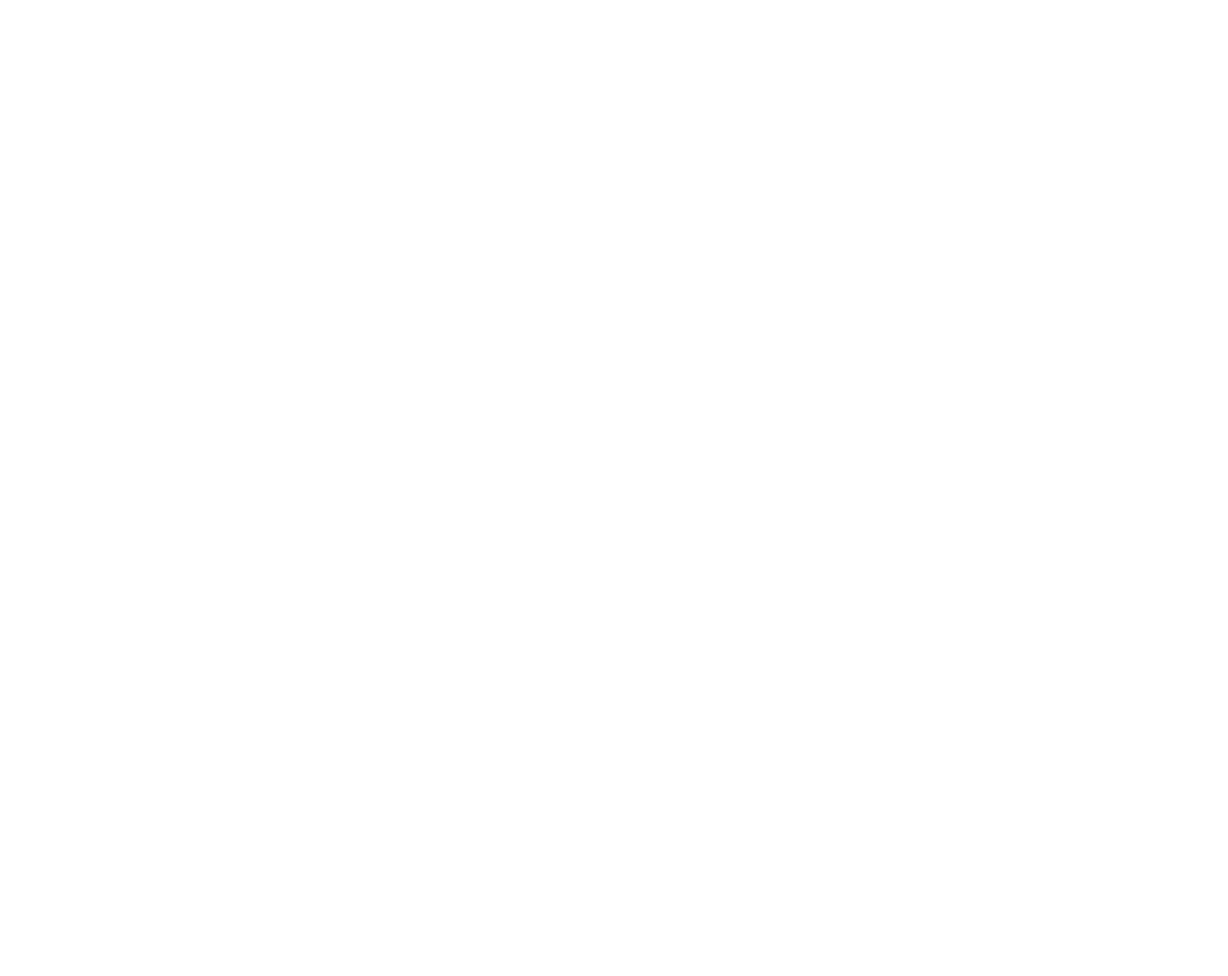
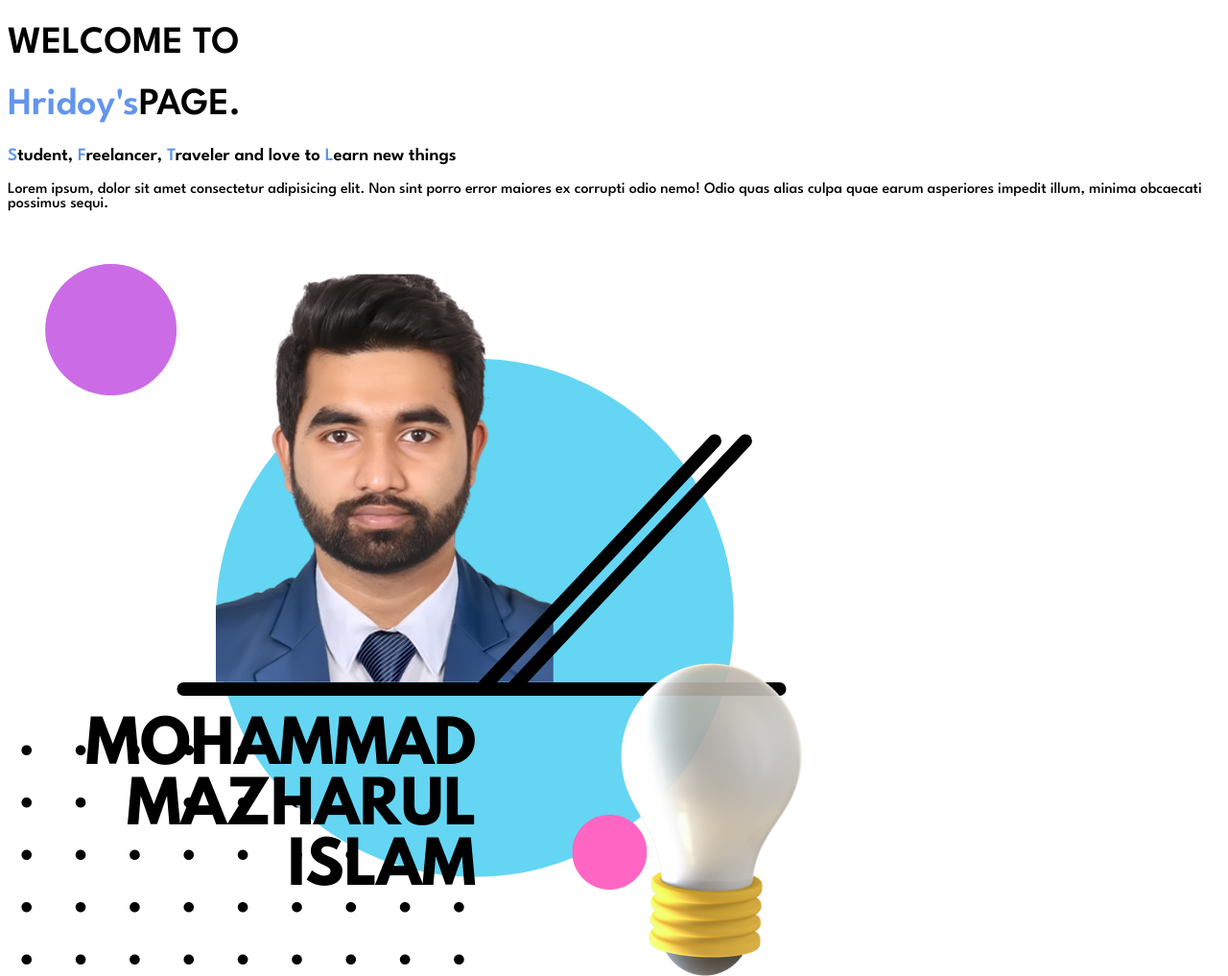
Before and after one commit to MohammadMazharulislam/project_1, a plain HTML site: page index.html in a window 1280 px wide. Shown: the top 1017 px of the page at 96% size. Before the commit the page ends 800 px from the top, so only its background shows below. Drawn offline with Linux system fonts and the light colour scheme.

Commit message:
picture add

```diff
--- a/index.html
+++ b/index.html
@@ -6,11 +6,16 @@
     <meta name="viewport" content="width=device-width, initial-scale=1.0">
     <link rel="shortcut icon" href="Picture/hridoy.png" type="image/x-icon">
     <link rel="preconnect" href="https://fonts.googleapis.com">
-<link rel="preconnect" href="https://fonts.gstatic.com" crossorigin>
-<link href="https://fonts.googleapis.com/css2?family=League+Spartan:wght@500;600&display=swap" rel="stylesheet">
+    <link rel="preconnect" href="https://fonts.gstatic.com" crossorigin>
+    <link href="https://fonts.googleapis.com/css2?family=League+Spartan:wght@500;600&display=swap" rel="stylesheet">
+     <link rel="stylesheet" href="style.css">
     <title>project_1</title>
 </head>
 <body>
-
+    <h1>WELCOME TO</h1>
+    <h1><span class="name-color">Hridoy's</span>PAGE.</h1>
+    <h3><span class="name-color">S</span>tudent, <span class="name-color">F</span>reelancer, <span class="name-color">T</span>raveler and love to <span class="name-color">L</span>earn new things</h3>
+    <p>Lorem ipsum, dolor sit amet consectetur adipisicing elit. Non sint porro error maiores ex corrupti odio nemo! Odio quas alias culpa quae earum asperiores impedit illum, minima obcaecati possimus sequi.</p>
+    <img src="picture/Mohammad mazharul islam.png" alt="hridoy's picture">
 </body>
 </html>
--- a/style.css
+++ b/style.css
@@ -0,0 +1,9 @@
+body{
+    font-family: 'League Spartan', sans-serif;
+}
+h1{
+    font-size: 40px;
+}
+.name-color{
+    color: cornflowerblue;
+}
```
